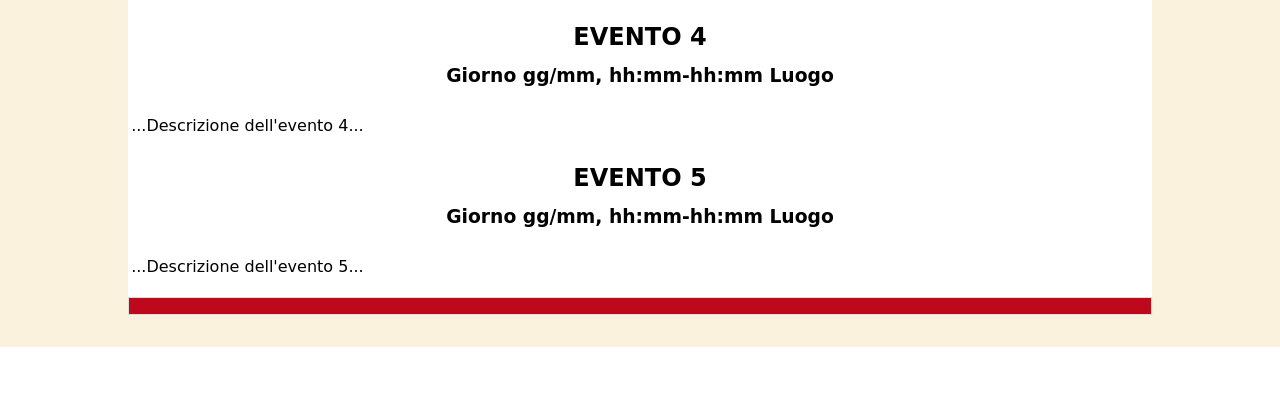
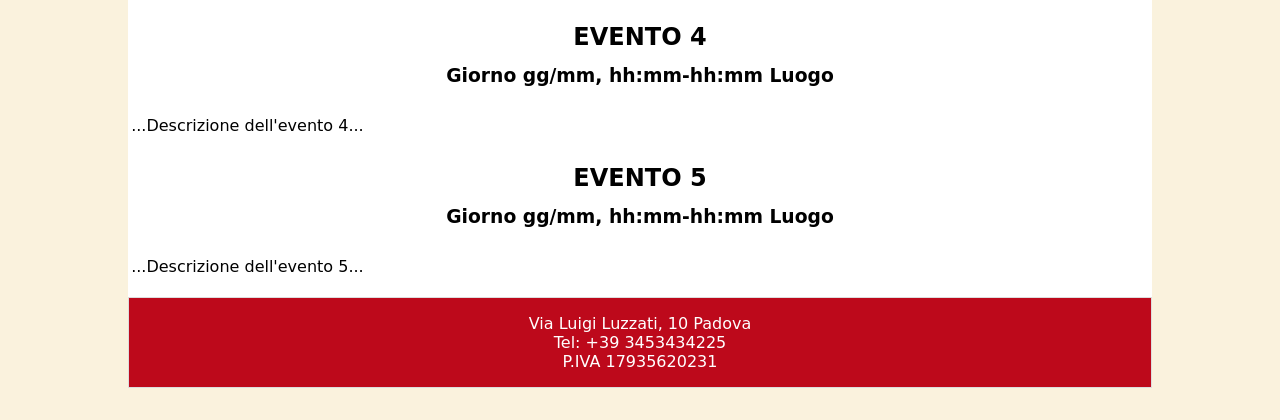
Before and after one commit to Edivad99/Burger-TecWeb, a PHP site: page /eventi.html in a window 1280 px wide. Shown: the part 721-1141 px from the top of the page. Before the commit the page ends 1068 px from the top, so only its background shows below. Run offline with PHP 8.4, Linux system fonts and the light colour scheme.

Commit message:
Aggiornato Footer delle varie pagine
Aggiornati contatti Fotter nella pagine Eventi e Contatti. Aggiunto padding-bottom nel Footer css.
Aggiunto +39 al numero di telefono.

```diff
--- a/contatti.html
+++ b/contatti.html
@@ -64,7 +64,8 @@
     </div>
 
     <footer>
-        <p>Via Luigi Luzzati, 10 Padova<br>3453434225<br>P.IVA 17935620231</p>
+        <p>Via Luigi Luzzati, 10 Padova<br><abbr title="Telefono">Tel</abbr>: +39 3453434225<br><abbr title="Partita IVA">P.IVA</abbr> 17935620231</p>
+        <!-- TODO: Validazioni immagini verso la fine-->
     </footer>
 
 
--- a/css/style.css
+++ b/css/style.css
@@ -145,6 +145,7 @@ footer {
     border: 1px solid #ddd;
     text-align: center;
     padding-top: 1em;
+    padding-bottom: 1em;
     margin-bottom: 2em;
 }
 
--- a/eventi.html
+++ b/eventi.html
@@ -86,7 +86,8 @@
     </div>
 
     <footer>
-        <!--Inserisci contatti-->
+        <p>Via Luigi Luzzati, 10 Padova<br><abbr title="Telefono">Tel</abbr>: +39 3453434225<br><abbr title="Partita IVA">P.IVA</abbr> 17935620231</p>
+        <!-- TODO: Validazioni immagini verso la fine-->
     </footer>
 </body>
 
--- a/index.html
+++ b/index.html
@@ -51,7 +51,7 @@
         <p id="promozioneStudenti">Per tutti gli studenti dal lunedì al venerdì Panino + Bibita a solo 6<abbr title="euro">&euro;</abbr></p>
     </div>
     <footer>
-        <p>Via Luigi Luzzati, 10 Padova<br><abbr title="Telefono">Tel</abbr>: 3453434225<br><abbr title="Partita IVA">P.IVA</abbr> 17935620231</p>
+        <p>Via Luigi Luzzati, 10 Padova<br><abbr title="Telefono">Tel</abbr>: +39 3453434225<br><abbr title="Partita IVA">P.IVA</abbr> 17935620231</p>
         <!-- TODO: Validazioni immagini verso la fine-->
     </footer>
 </body>
--- a/storia.html
+++ b/storia.html
@@ -50,7 +50,7 @@
         </div>
     </div>
     <footer>
-        <p>Via Luigi Luzzati, 10 Padova<br><abbr title="Telefono">Tel</abbr>: 3453434225<br><abbr title="Partita IVA">P.IVA</abbr> 17935620231</p>
+        <p>Via Luigi Luzzati, 10 Padova<br><abbr title="Telefono">Tel</abbr>: +39 3453434225<br><abbr title="Partita IVA">P.IVA</abbr> 17935620231</p>
         <!-- TODO: Validazioni immagini verso la fine-->
     </footer>
 </body>
```
